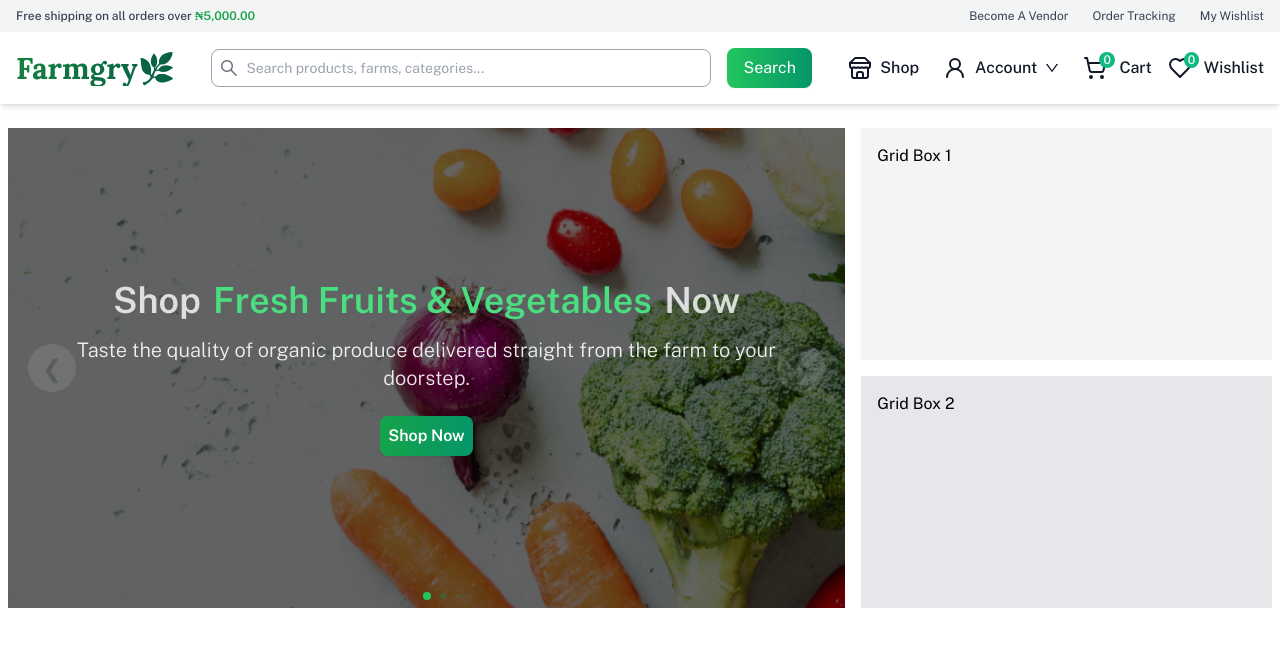
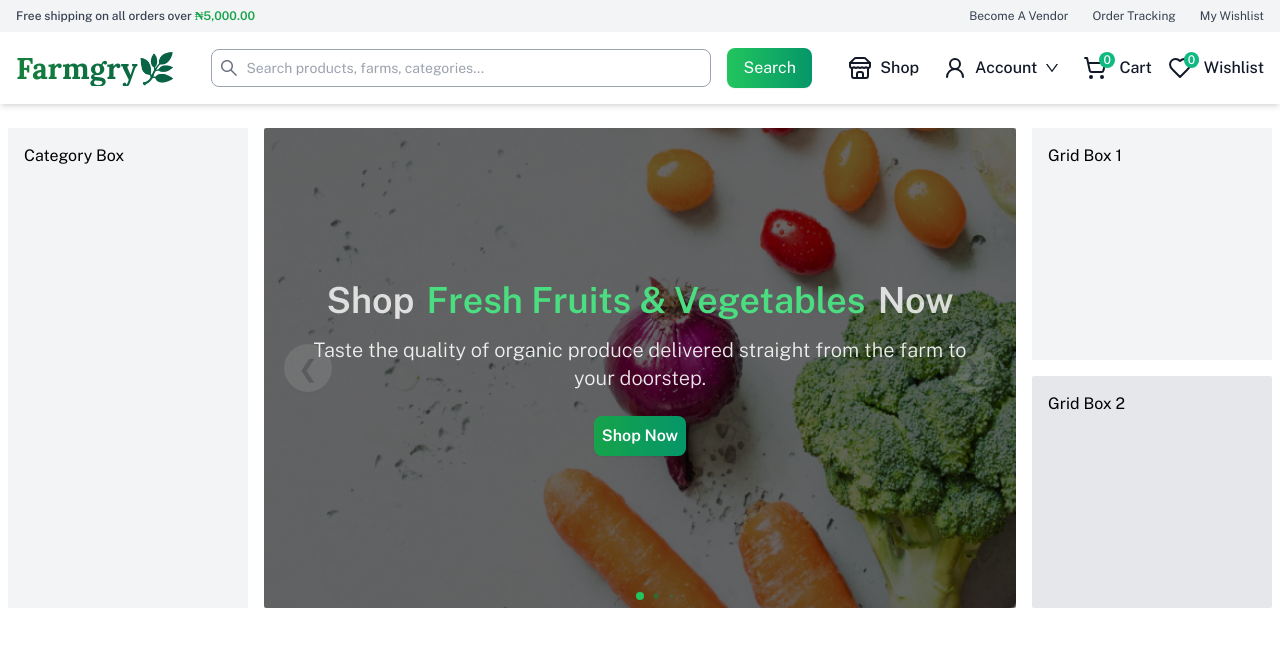
Before and after one commit to Anagho/gmc-ecom-demo, a React (Vite) app in the folder frontend/: page / in a window 1280 px wide. Shown: the top 646 px of the page. Built offline with nearby package versions, Linux system fonts and the light colour scheme; no server answers.

Commit message:
new changes

```diff
--- a/frontend/src/components/home/Hero.jsx
+++ b/frontend/src/components/home/Hero.jsx
@@ -4,16 +4,21 @@ import HeroSlider from "./HeroSlider";
 function Hero() {
   return (
     <section className="container mx-auto md:px-2 md:mt-6">
-      <div className="grid grid-cols-1 md:grid-cols-3 gap-4">
-        {/* Slider on the Left - Always Visible */}
-        <div className="md:col-span-2">
+      <div className="grid grid-cols-1 md:grid-cols-5 gap-4">
+
+        <div className="hidden md:grid bg-gray-100 p-4 rounded-sm">
+          Category Box
+        </div>
+
+        {/* Slider on the Center - Always Visible */}
+        <div className="md:col-span-3 rounded-md">
           <HeroSlider />
         </div>
 
         {/* Right Section: Two Stacked Grid Containers (Hidden on Small Screens) */}
         <div className="hidden md:grid grid-rows-2 gap-4">
-          <div className="bg-gray-100 p-4">Grid Box 1</div>
-          <div className="bg-gray-200 p-4">Grid Box 2</div>
+          <div className="bg-gray-100 p-4 rounded-sm">Grid Box 1</div>
+          <div className="bg-gray-200 p-4 rounded-sm">Grid Box 2</div>
         </div>
       </div>
     </section>
--- a/frontend/src/components/home/HeroSlider.jsx
+++ b/frontend/src/components/home/HeroSlider.jsx
@@ -92,10 +92,10 @@ const HeroSlider = () => {
         ].map((slide) => (
           <SwiperSlide key={slide.id}>
             <div
-              className="relative w-full h-[35vh] sm:h-[40vh] md:h-[50vh] lg:h-[60vh] bg-no-repeat bg-cover bg-center z-0"
+              className="relative w-full h-[35vh] sm:h-[40vh] md:h-[50vh] lg:h-[60vh] rounded-md bg-no-repeat bg-cover bg-center z-0"
               style={{ backgroundImage: `url('${slide.image}')` }}
             >
-              <div className="absolute inset-0 bg-black bg-opacity-60"></div>
+              <div className="absolute inset-0 bg-black bg-opacity-60 rounded-sm"></div>
               <div className="flex flex-col items-center justify-center h-full text-center p-4 sm:p-6 md:p-8 lg:p-12 ">
                 <h1 className="text-white/80 font-semibold leading-6 md:leading-10 text-xl sm:text-2xl md:text-3xl lg:text-4xl  mb-4 text-shadow z-10">
                   {slide.preText}{" "}
--- a/frontend/src/index.css
+++ b/frontend/src/index.css
@@ -4,6 +4,11 @@
 
 body {
     font-family: 'Public Sans', serif;
+   /* background: linear-gradient(to bottom right, rgba(33, 100, 78, 0.8), rgba(47, 187, 143, 0.9));
+    backdrop-filter: blur(10px);
+    -webkit-backdrop-filter: blur(10px); /* For Safari */
+    /* height: 100vh;
+    margin: 0; */
 }
 
 /* Hide scrollbar for Mobile*/
```
